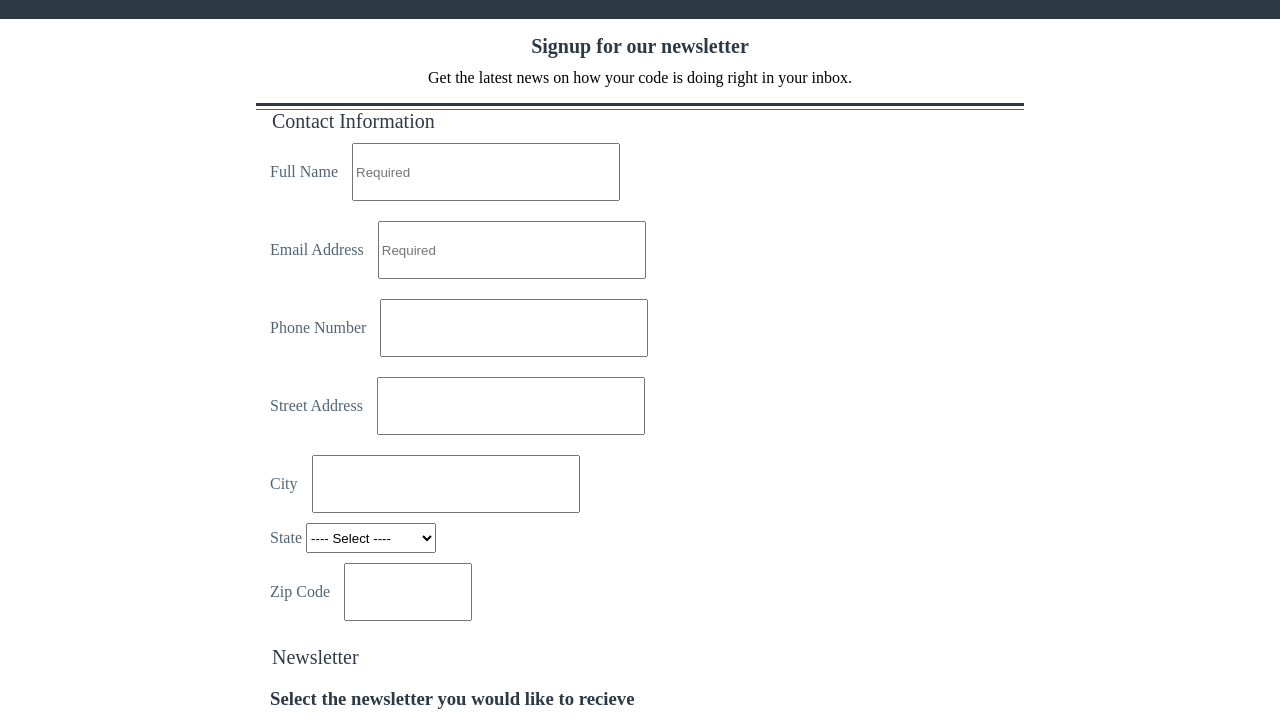
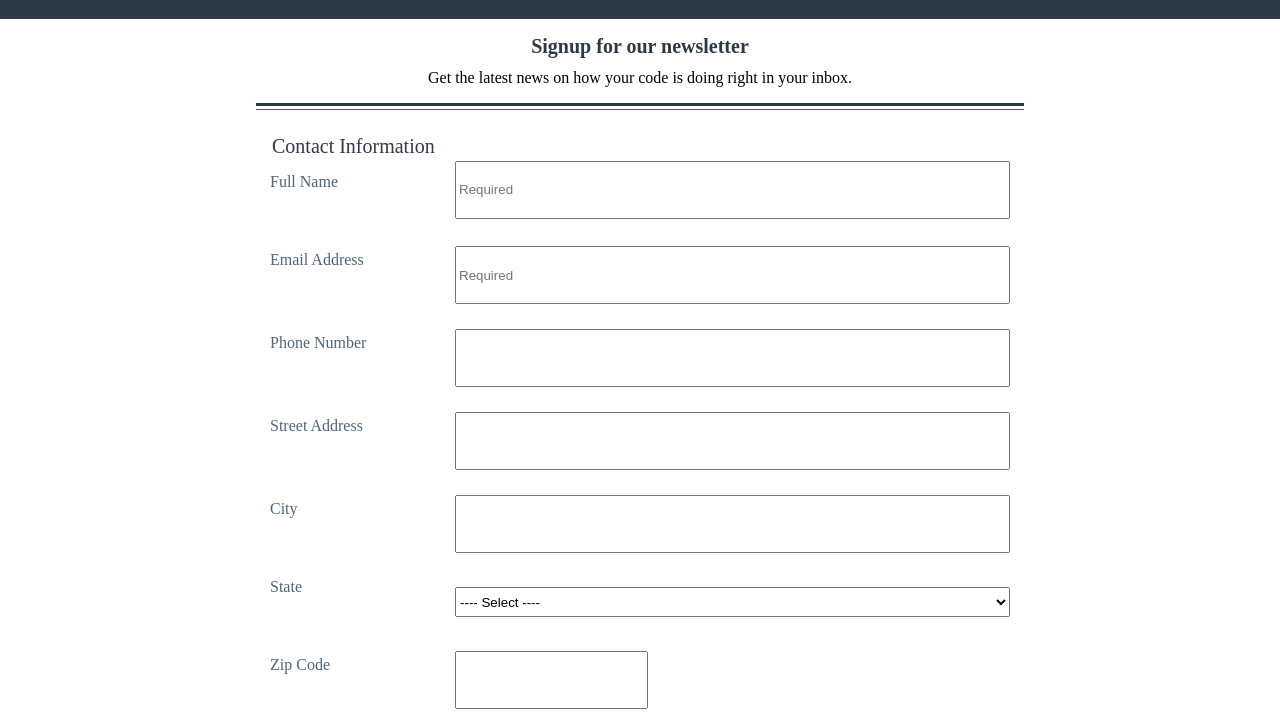
Before and after one commit to robmit0424/Online-Registration-Form-Template, a plain HTML site: page index.html in a window 1280 px wide. Shown: the part 61-782 px from the top of the page. Drawn offline with Linux system fonts and the light colour scheme.

Commit message:
fixed form on desktop

```diff
--- a/css/styles.css
+++ b/css/styles.css
@@ -38,6 +38,7 @@ h2, h3{
 label{
     color:#516476;
     margin-bottom:4px;
+    margin-bottom: 30px;
 }
 button{
     background-color:#4ebbb5;
@@ -113,14 +114,33 @@ input:focus {
     outline: #274260 2px solid;
     border-radius: 5px;
   }
-@media (min-width:768px){
-    main, button, textarea{
-        width:768px;
+  @media (min-width:768px) {
+
+    main, button, textarea {
+      width: 768px;
     }
-    #first{
-        display: inline-block;
+
+    fieldset#first {
+      display: flex;
+      flex-direction: row;
+      flex-wrap: wrap;
+      justify-content: initial;
+      align-items: center;
+      row-gap: 25px;
+      margin-top: 25px;
     }
-    #first input{
-        margin:10px;
+
+    #first label {
+      flex-basis: 25%;
     }
-}
+
+    #first input,
+    #first select {
+      flex-basis: 60%;
+      flex-grow: 1;
+    }
+
+    #first #zip {
+      max-width: 25%;
+    }
+  }
```
